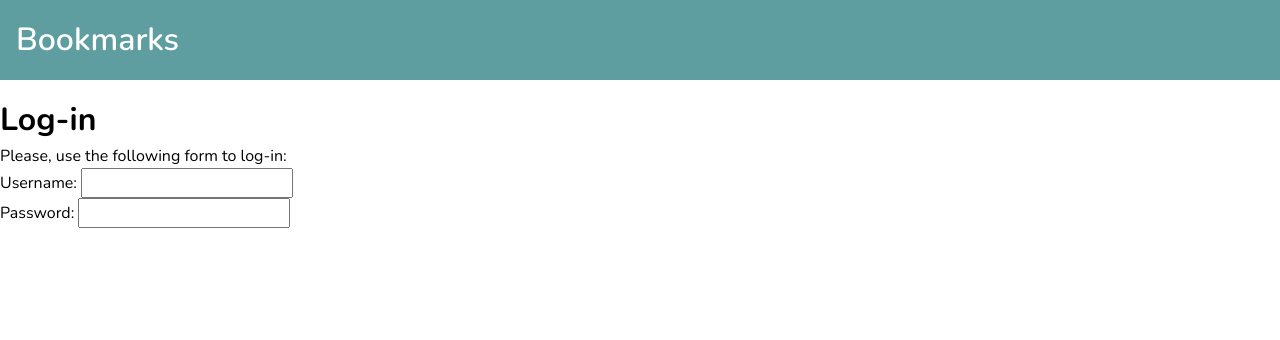
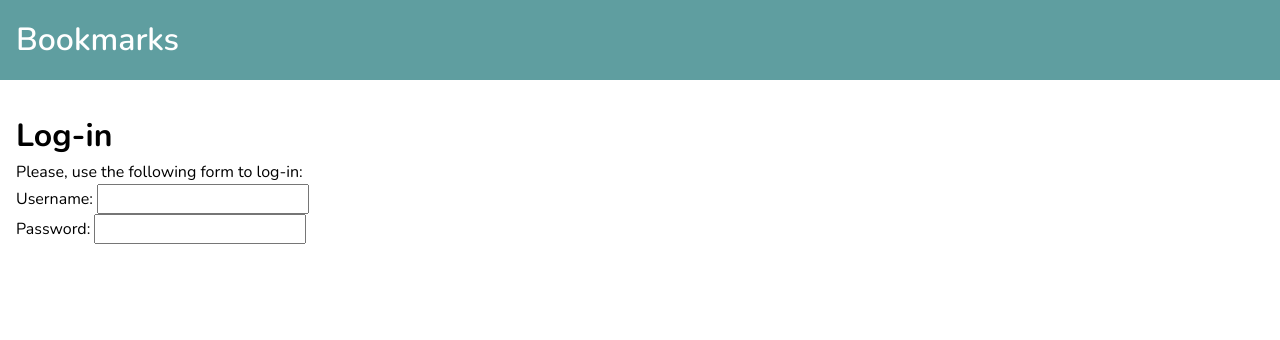
Before and after one commit to coderustle/django-social-website, a Django app: page /account/login/ in a window 1280 px wide. Shown: the top 340 px of the page. Run offline with Django 4.2, Linux system fonts and the light colour scheme.

Commit message:
Update login page style

```diff
--- a/account/static/css/base.css
+++ b/account/static/css/base.css
@@ -59,6 +59,7 @@ body {
     display: grid;
     gap: 1rem;
 }
+
 /*
 * ==================================================
 * Header style
@@ -69,6 +70,7 @@ body {
     background-color: cadetblue;
     color: white;
 }
+
 .header .container {
     display: flex;
     justify-content: left;
@@ -81,3 +83,17 @@ body {
     font-weight: 600;
     font-size: 2rem;
 }
+
+/*
+* ==================================================
+* Login page style
+* ==================================================
+*/
+.login-page {
+    padding: 1rem;
+}
+
+.login-page .container {
+    width: 1280px;
+    margin: 0 auto;
+}
--- a/account/templates/account/login.html
+++ b/account/templates/account/login.html
@@ -4,6 +4,7 @@
 
 {% block content %}
   <div class="login-page">
+    <div class="container">
       <h1>Log-in</h1>
       <p>Please, use the following form to log-in:</p>
       <form method="post">
@@ -11,4 +12,5 @@
         {% csrf_token %}
       </form>
     </div>
+  </div>
 {% endblock content %}
```
Lines whose indentation alone changed are shown as unchanged.
